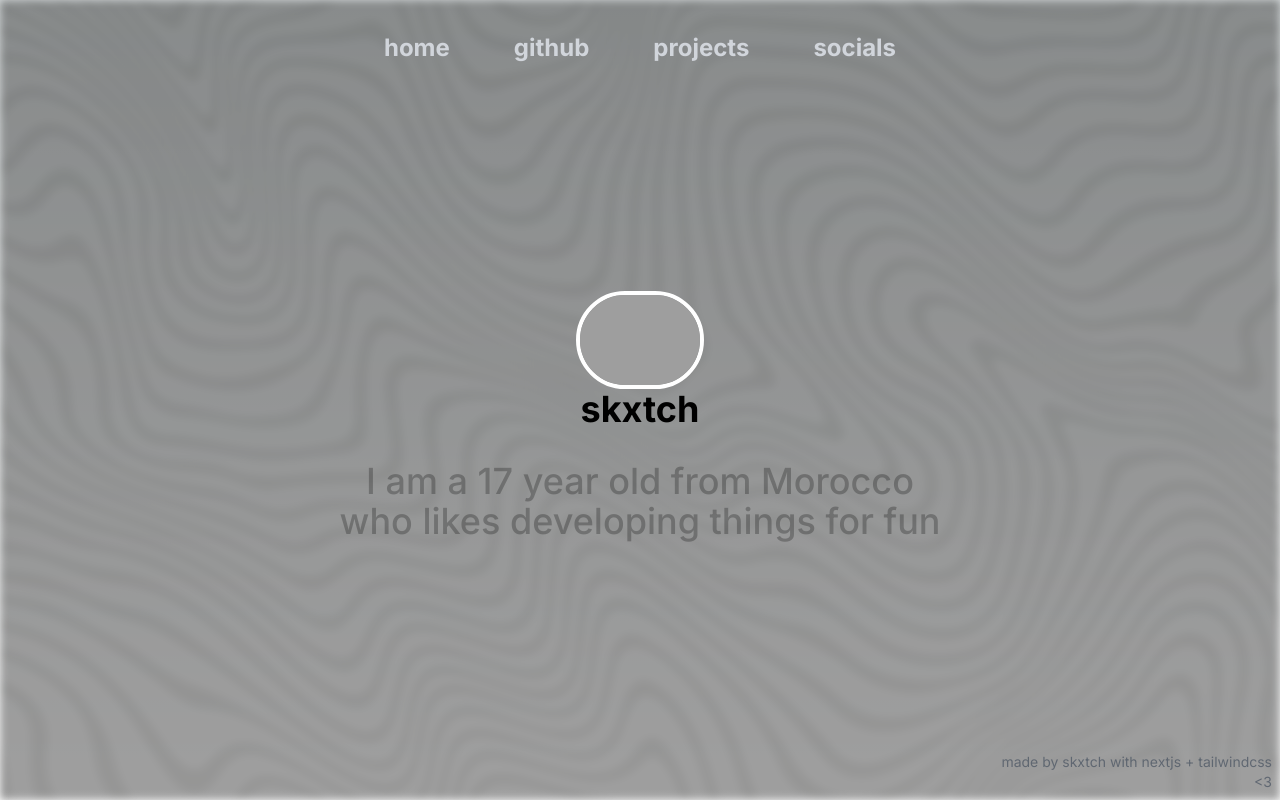
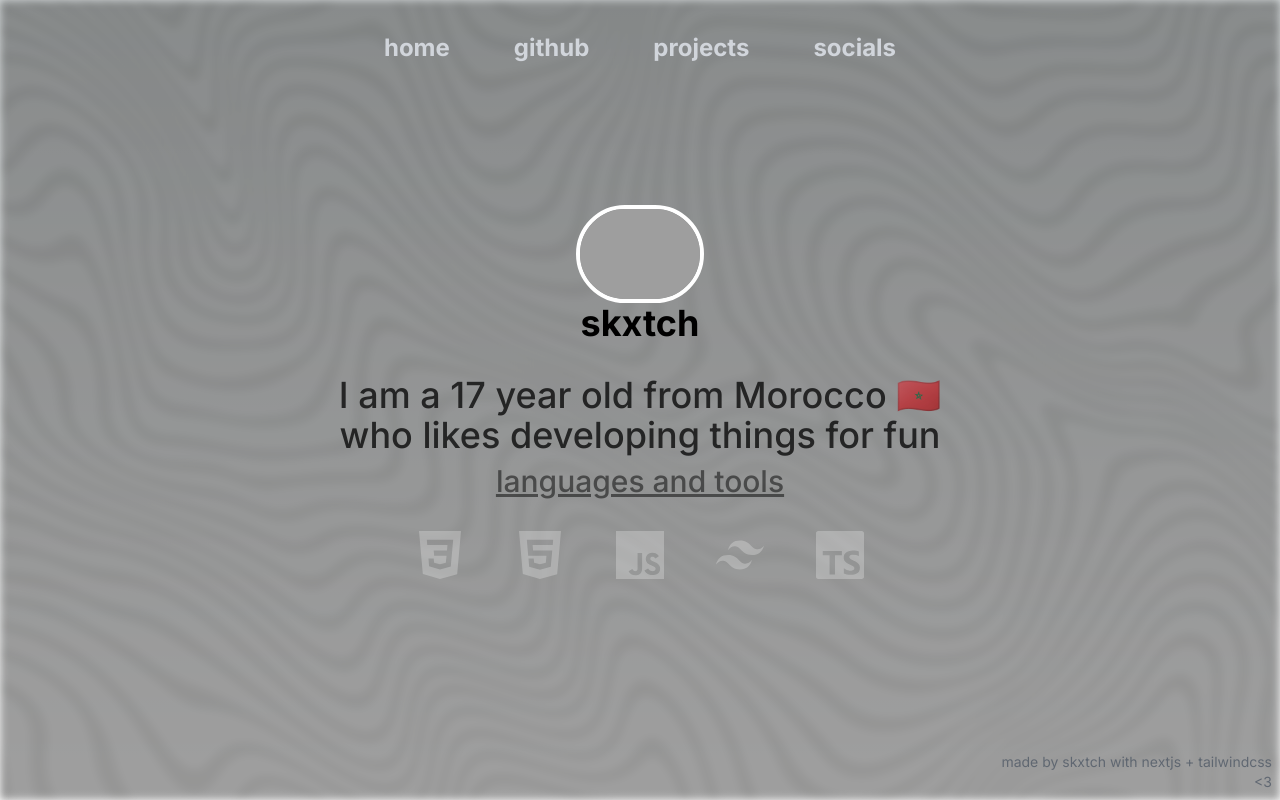
Before and after one commit to sketchycrypt/portfolio-website, a Next.js app: page / in a window 1280 px wide. Built offline with nearby package versions, Linux system fonts and the light colour scheme; grey boxes are pictures that could not be loaded.

Commit message:
Refactor page components and update project page with new styling and icons

```diff
--- a/src/app/page.tsx
+++ b/src/app/page.tsx
@@ -49,14 +49,75 @@ export default function Home() {
           </Link>
           <h1 className="font-bold font-inter text-4xl text-center">skxtch</h1>
         </div>
-        <div className="flex flex-col items-center justify-center hover:transition ease-in-out duration-150 z-20">
+        <div className="flex flex-col items-center justify-center mb-2 hover:transition ease-in-out duration-150 z-20">
           <div className="font-inter font-medium text-2xl text-center md:text-4xl">
-            <h1 className={hoverEffect}>
-              I am a 17 year old from Morocco
+            <h1 className="opacity-75">
+              I am a 17 year old from Morocco 🇲🇦
               <br />
               who likes developing things for fun
               <br />
             </h1>
+          </div>
+          <div className="m-2 font-inter font-medium underline text-2xl text-center md:text-3xl">
+            <h1 className="opacity-50">languages and tools</h1>
+
+            <div className="fill-white grid grid-cols-5 justify-center gap-5 my-4">
+              <div className={`p-4 ${hoverEffect}`}>
+                <svg
+                  role="img"
+                  viewBox="0 0 24 24"
+                  xmlns="http://www.w3.org/2000/svg"
+                  height="48"
+                  width="48">
+                  <title>CSS3</title>
+                  <path d="M1.5 0h21l-1.91 21.563L11.977 24l-8.565-2.438L1.5 0zm17.09 4.413L5.41 4.41l.213 2.622 10.125.002-.255 2.716h-6.64l.24 2.573h6.182l-.366 3.523-2.91.804-2.956-.81-.188-2.11h-2.61l.29 3.855L12 19.288l5.373-1.53L18.59 4.414z" />
+                </svg>
+              </div>
+              <div className={`p-4 ${hoverEffect}`}>
+                <svg
+                  role="img"
+                  viewBox="0 0 24 24"
+                  xmlns="http://www.w3.org/2000/svg"
+                  height="48"
+                  width="48">
+                  <title>HTML5</title>
+                  <path d="M1.5 0h21l-1.91 21.563L11.977 24l-8.564-2.438L1.5 0zm7.031 9.75l-.232-2.718 10.059.003.23-2.622L5.412 4.41l.698 8.01h9.126l-.326 3.426-2.91.804-2.955-.81-.188-2.11H6.248l.33 4.171L12 19.351l5.379-1.443.744-8.157H8.531z" />
+                </svg>
+              </div>
+              <div className={`p-4 ${hoverEffect}`}>
+                <svg
+                  role="img"
+                  viewBox="0 0 24 24"
+                  xmlns="http://www.w3.org/2000/svg"
+                  height="48"
+                  width="48">
+                  <title>JavaScript</title>
+                  <path d="M0 0h24v24H0V0zm22.034 18.276c-.175-1.095-.888-2.015-3.003-2.873-.736-.345-1.554-.585-1.797-1.14-.091-.33-.105-.51-.046-.705.15-.646.915-.84 1.515-.66.39.12.75.42.976.9 1.034-.676 1.034-.676 1.755-1.125-.27-.42-.404-.601-.586-.78-.63-.705-1.469-1.065-2.834-1.034l-.705.089c-.676.165-1.32.525-1.71 1.005-1.14 1.291-.811 3.541.569 4.471 1.365 1.02 3.361 1.244 3.616 2.205.24 1.17-.87 1.545-1.966 1.41-.811-.18-1.26-.586-1.755-1.336l-1.83 1.051c.21.48.45.689.81 1.109 1.74 1.756 6.09 1.666 6.871-1.004.029-.09.24-.705.074-1.65l.046.067zm-8.983-7.245h-2.248c0 1.938-.009 3.864-.009 5.805 0 1.232.063 2.363-.138 2.711-.33.689-1.18.601-1.566.48-.396-.196-.597-.466-.83-.855-.063-.105-.11-.196-.127-.196l-1.825 1.125c.305.63.75 1.172 1.324 1.517.855.51 2.004.675 3.207.405.783-.226 1.458-.691 1.811-1.411.51-.93.402-2.07.397-3.346.012-2.054 0-4.109 0-6.179l.004-.056z" />
+                </svg>
+              </div>
+              <div className={`p-4 ${hoverEffect}`}>
+                <svg
+                  role="img"
+                  viewBox="0 0 24 24"
+                  xmlns="http://www.w3.org/2000/svg"
+                  height="48"
+                  width="48">
+                  <title>Tailwind CSS</title>
+                  <path d="M12.001,4.8c-3.2,0-5.2,1.6-6,4.8c1.2-1.6,2.6-2.2,4.2-1.8c0.913,0.228,1.565,0.89,2.288,1.624 C13.666,10.618,15.027,12,18.001,12c3.2,0,5.2-1.6,6-4.8c-1.2,1.6-2.6,2.2-4.2,1.8c-0.913-0.228-1.565-0.89-2.288-1.624 C16.337,6.182,14.976,4.8,12.001,4.8z M6.001,12c-3.2,0-5.2,1.6-6,4.8c1.2-1.6,2.6-2.2,4.2-1.8c0.913,0.228,1.565,0.89,2.288,1.624 c1.177,1.194,2.538,2.576,5.512,2.576c3.2,0,5.2-1.6,6-4.8c-1.2,1.6-2.6,2.2-4.2,1.8c-0.913-0.228-1.565-0.89-2.288-1.624 C10.337,13.382,8.976,12,6.001,12z" />
+                </svg>
+              </div>
+              <div className={`p-4 ${hoverEffect}`}>
+                <svg
+                  role="img"
+                  viewBox="0 0 24 24"
+                  xmlns="http://www.w3.org/2000/svg"
+                  height="48"
+                  width="48">
+                  <title>TypeScript</title>
+                  <path d="M1.125 0C.502 0 0 .502 0 1.125v21.75C0 23.498.502 24 1.125 24h21.75c.623 0 1.125-.502 1.125-1.125V1.125C24 .502 23.498 0 22.875 0zm17.363 9.75c.612 0 1.154.037 1.627.111a6.38 6.38 0 0 1 1.306.34v2.458a3.95 3.95 0 0 0-.643-.361 5.093 5.093 0 0 0-.717-.26 5.453 5.453 0 0 0-1.426-.2c-.3 0-.573.028-.819.086a2.1 2.1 0 0 0-.623.242c-.17.104-.3.229-.393.374a.888.888 0 0 0-.14.49c0 .196.053.373.156.529.104.156.252.304.443.444s.423.276.696.41c.273.135.582.274.926.416.47.197.892.407 1.266.628.374.222.695.473.963.753.268.279.472.598.614.957.142.359.214.776.214 1.253 0 .657-.125 1.21-.373 1.656a3.033 3.033 0 0 1-1.012 1.085 4.38 4.38 0 0 1-1.487.596c-.566.12-1.163.18-1.79.18a9.916 9.916 0 0 1-1.84-.164 5.544 5.544 0 0 1-1.512-.493v-2.63a5.033 5.033 0 0 0 3.237 1.2c.333 0 .624-.03.872-.09.249-.06.456-.144.623-.25.166-.108.29-.234.373-.38a1.023 1.023 0 0 0-.074-1.089 2.12 2.12 0 0 0-.537-.5 5.597 5.597 0 0 0-.807-.444 27.72 27.72 0 0 0-1.007-.436c-.918-.383-1.602-.852-2.053-1.405-.45-.553-.676-1.222-.676-2.005 0-.614.123-1.141.369-1.582.246-.441.58-.804 1.004-1.089a4.494 4.494 0 0 1 1.47-.629 7.536 7.536 0 0 1 1.77-.201zm-15.113.188h9.563v2.166H9.506v9.646H6.789v-9.646H3.375z" />
+                </svg>
+              </div>
+            </div>
           </div>
         </div>
       </div>
@@ -85,9 +146,11 @@ export default function Home() {
             projects
           </div>
         </Link>
-          <div className="md:m-8 m-4 hover:scale-110 transition ease-in-out duration-150" onClick={() => alert("Not done yet")}>
-            socials
-          </div>
+        <div
+          className="md:m-8 m-4 hover:scale-110 transition ease-in-out duration-150"
+          onClick={() => alert("Not done yet")}>
+          socials
+        </div>
       </div>
     </main>
   );
```
